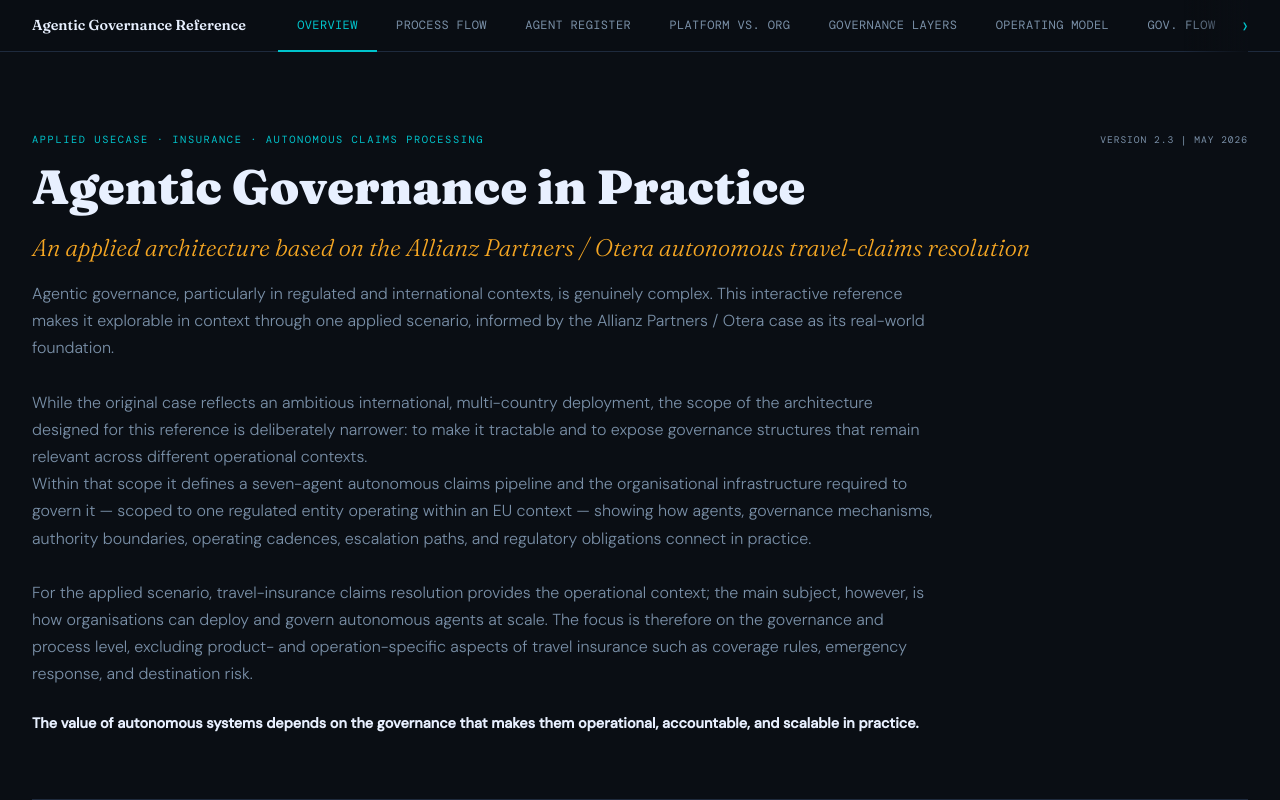
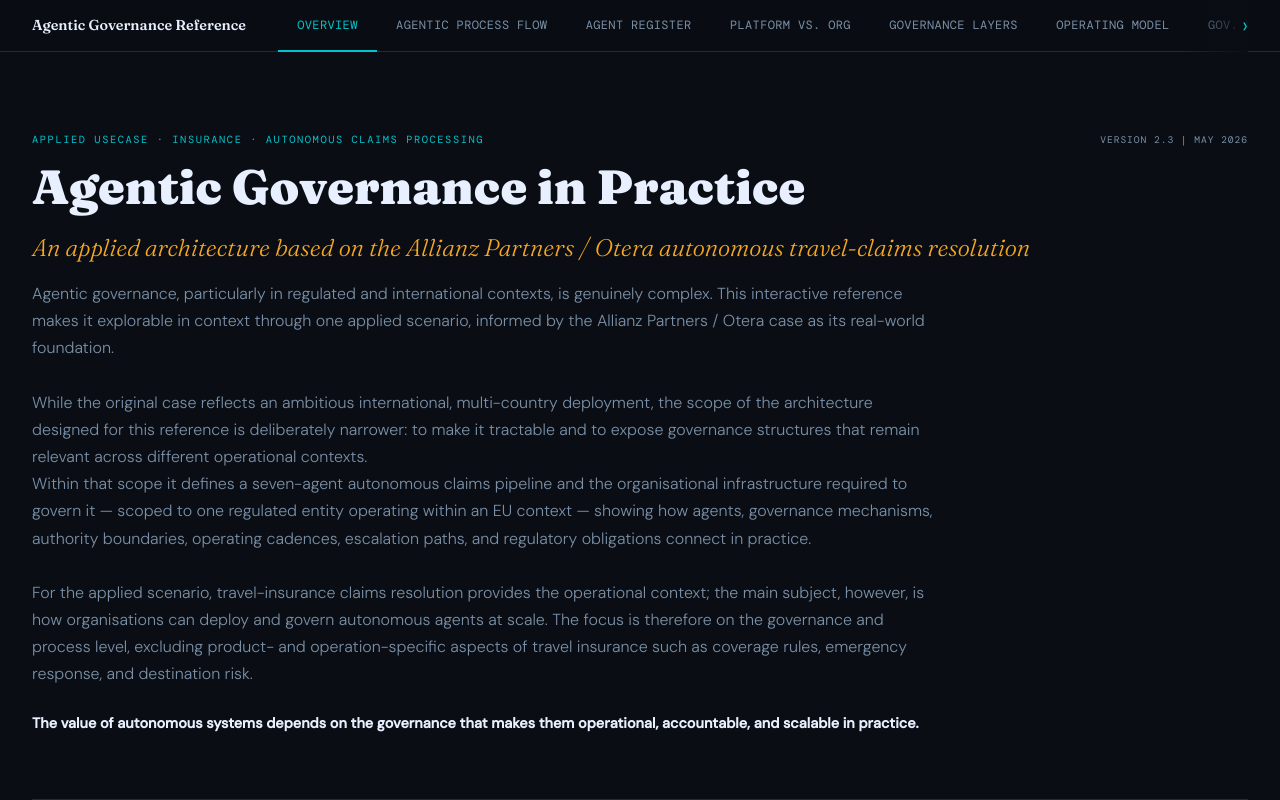
Before and after one commit to KaiNiephaus/agentic-governance-reference, a React (Vite) app: page / in a window 1280 px wide. Shown: the top 800 px of the page. Built offline with nearby package versions, Linux system fonts and the light colour scheme; a web font is replaced by a local one.

Commit message:
Update App.tsx

```diff
--- a/src/App.tsx
+++ b/src/App.tsx
@@ -19,7 +19,7 @@
 
 const tabs: { id: TabId; label: string }[] = [
   { id: 'overview',    label: 'Overview' },
-  { id: 'flow',        label: 'Process Flow' },
+  { id: 'flow',        label: 'Agentic Process Flow' },
   { id: 'agents',      label: 'Agent Register' },
   { id: 'platformorg', label: 'Platform vs. Org' },
   { id: 'governance',  label: 'Governance Layers' },
```
